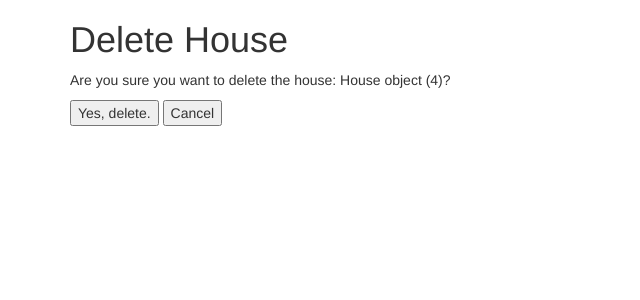
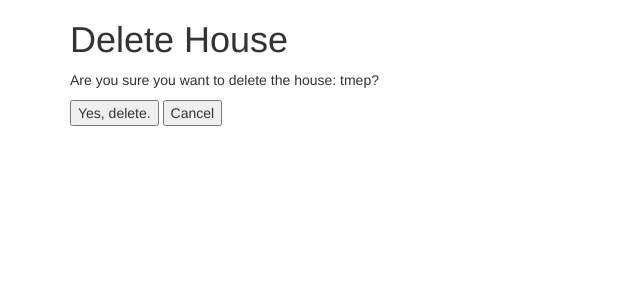
Before and after one commit to gitgravy97/364_dj4e_app, a Django app: page /wizards/lookup/4/delete/ in a window 1280 px wide. Shown: the top 300 px of the page, without its empty margins (0-640 px from the left). Run offline with Django 3.2, Linux system fonts and the light colour scheme; a user stored in the database is signed in; data comes from the database, SQL or seed files in the repository; both versions use the stored data as it was after the commit; some libraries are stand-ins or nearby versions.

Commit message:
revision to wizard house naming

```diff
--- a/wizards/templates/wizards/house_confirm_delete.html
+++ b/wizards/templates/wizards/house_confirm_delete.html
@@ -4,7 +4,7 @@
 
 <h1>Delete House</h1>
 
-<p>Are you sure you want to delete the house: {{ house }}?</p>
+<p>Are you sure you want to delete the house: {{ house.name }}?</p>
 
 <form action="" method="POST">
   {% csrf_token %}
--- a/wizards/templates/wizards/wizard_list.html
+++ b/wizards/templates/wizards/wizard_list.html
@@ -6,7 +6,7 @@
     <ul>
         {% for wizard in wizard_list %}
         <li>
-            {{ wizard.nickname }} ({{ wizard.house }})
+            {{ wizard.nickname }} ({{ wizard.house.name }})
             (<a href="{% url 'wizard_update' wizard.id %}">Update</a> |
             <a href="{% url 'wizard_delete' wizard.id %}">Delete</a>) <br/>
         </li>
```
Also changed, not shown: db.sqlite3.
